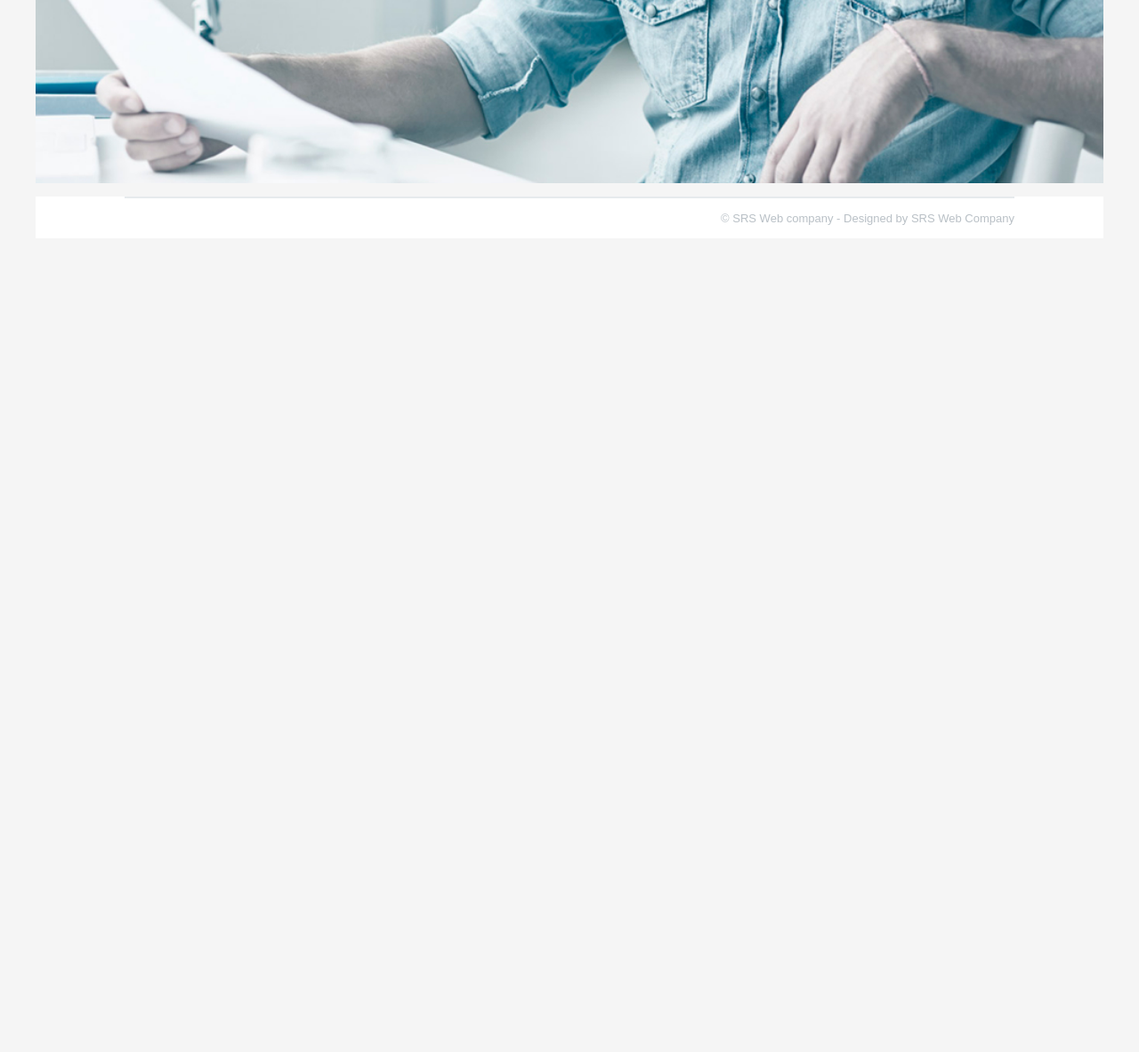
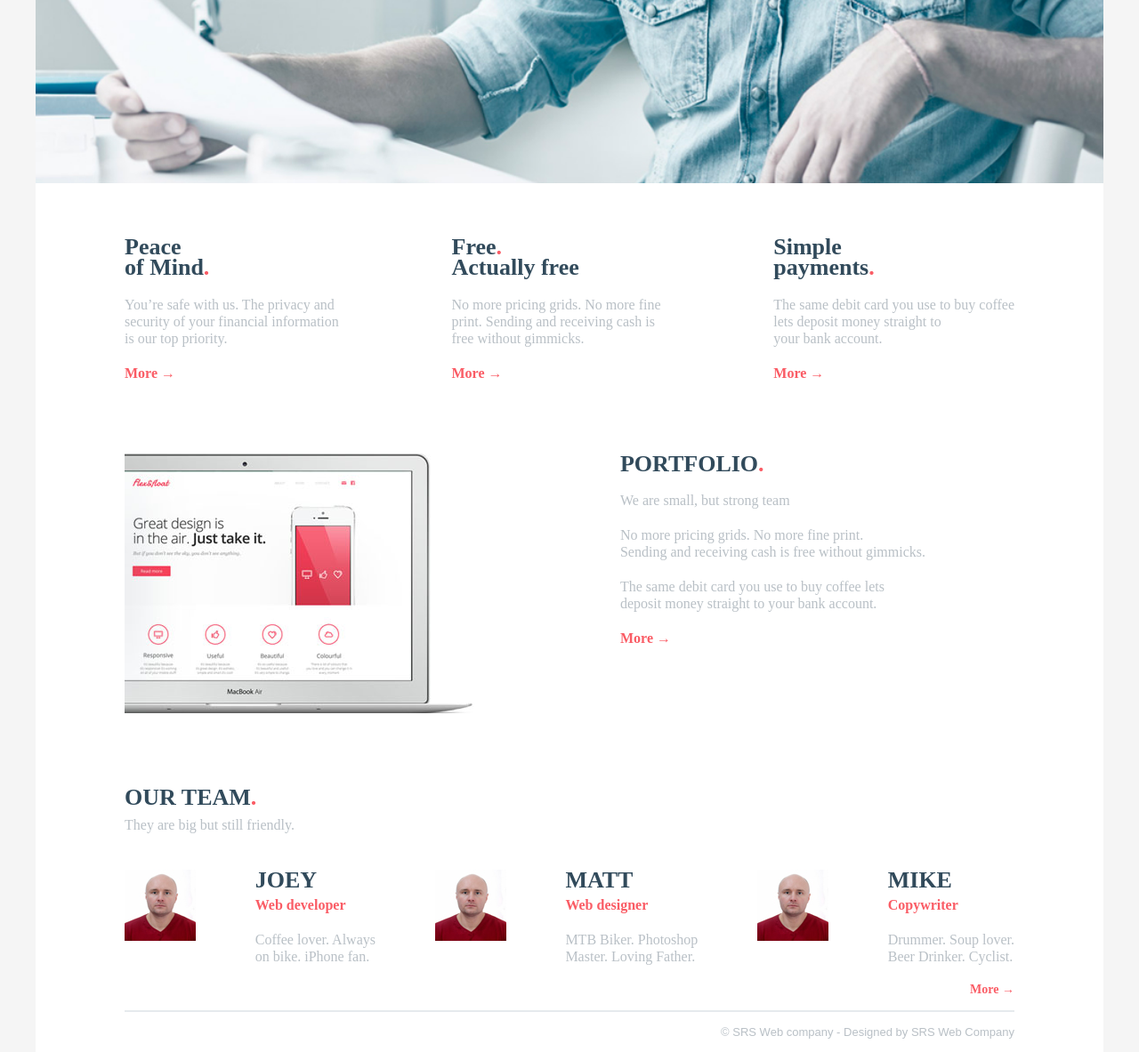
Before and after one commit to 1985SergiyShvets/Main-page, a plain HTML site: page index.html in a window 1280 px wide. Shown: the part 566-1749 px from the top of the page at 89% size. Before the commit the page ends 834 px from the top, so only its background shows below. Drawn offline with Linux system fonts and the light colour scheme; a web font is replaced by a local one.

Commit message:
x-version

```diff
--- a/index.html
+++ b/index.html
@@ -4,13 +4,15 @@
     <meta charset="UTF-8">
     <meta name="viewport" content="width=device-width, initial-scale=1.0">
     <meta http-equiv="X-UA-Compatible" content="ie=edge">
+    <link href="https://fonts.googleapis.com/css?family=PT+Serif+Caption" rel="stylesheet">
+    <link rel="stylesheet" href="style.css">
+    <link href="style-layout.css" rel="stylesheet">
     <title>SRS Web company</title>
-    <link rel="stylesheet" href="style.css">
 </head>
 <body>
     <header>
         <div class="head">
-        <h2 class="logo">SRS Web <br>company</h2>
+        <h2 class="logo">SRS Web<br>company</h2>
         <nav>
             <ul>
                 <li class="order_1"><a href="#">ABOUT</a></li>
@@ -27,20 +29,75 @@
         <h3 class="button"><a href="#">READ MORE</a></h3>
     </header>
     <div class="karkas">
-        <main>
-
-
-
-
-
-
-
-        </main>
-        <footer>
-            <div class="footer">
-                <p>© SRS Web company - Designed by SRS Web Company</p>
-            </div>
-        </footer>
+        <div class="karkas_1">
+            <section class="block-main">
+                <article>
+                    <h1>Peace<br>of Mind<span class="colortext">.</span></h1>
+                    <p>You’re safe with us. The privacy and<br>security of your financial information<br>is our top priority.</p>
+                    <p class="more"><a href="#" class="colortext">More &rarr;</a></p>
+                </article>
+                <article>
+                    <h1>Free<span class="colortext">.</span><br>Actually free</h1>
+                    <p>No more pricing grids. No more fine<br>print. Sending and receiving cash is<br>free without gimmicks.</p>
+                    <p class="more"><a href="#" class="colortext">More &rarr;</a></p>
+                </article>
+                <article>
+                    <h1>Simple<br>payments<span class="colortext">.</span></h1>
+                    <p>The same debit card you use to buy coffee<br>lets deposit money straight to<br>your bank account.</p>
+                    <p class="more"><a href="#" class="colortext">More &rarr;</a></p>
+                </article>
+            </section>
+            <section class="block-main">
+                <div class="picture">
+                    <img src="images/leptop.jpg" alt="leptop">
+                </div>
+                <article class="sidebar">
+                    <h1>PORTFOLIO<span class="colortext">.</span></h1>
+                    <p class="top">We are small, but strong team</p>
+                    <p class="tip-top">No more pricing grids. No more fine print.<br>Sending and receiving cash is free without gimmicks.<br>
+                    <br>The same debit card you use to buy coffee lets <br>deposit money straight to your bank account.</p>
+                    <p class="more"><a href="#" class="colortext">More &rarr;</a></p>
+                </article>
+            </section>
+            <section class="block-main_1">
+                <article>
+                    <h1>OUR TEAM<span class="colortext">.</span></h1>
+                    <p>They are big but still friendly.</p>
+                </article>
+            </section>
+            <section class="block-main">
+                <div class="picture_1">
+                    <img src="images/face.jpg" alt="face">
+                </div>
+                <article>
+                    <h1>JOEY</h1>
+                    <p class="developer"><span class="colortext_1">Web developer</span></p>
+                    <p>Coffee lover.  Always<br>on bike. iPhone fan.</p>
+                </article>
+                <div class="picture_1">
+                    <img src="images/face.jpg" alt="face">
+                </div>
+                <article>
+                    <h1>MATT</h1>
+                    <p class="developer"><span class="colortext_1">Web designer</span></p>
+                    <p>MTB Biker. Photoshop<br>Master. Loving Father.</p>
+                </article>
+                <div class="picture_1">
+                    <img src="images/face.jpg" alt="face">
+                    </div>
+                    <article>
+                    <h1>MIKE</h1>
+                    <p class="developer"><span class="colortext_1">Copywriter</span></p>
+                    <p>Drummer. Soup lover.<br>Beer Drinker. Cyclist.</p>
+                    </article>
+            </section>
+            <p class="more"><a href="#" class="colortext">More &rarr;</a></p>
+            <footer>
+                <div class="footer">
+                    <p>© SRS Web company - Designed by SRS Web Company</p>
+                </div>
+            </footer>
+        </div>
     </div>
 </body>
 </html>
--- /dev/null
+++ b/style-layout.css
@@ -0,0 +1,79 @@
+@media and (max-width: 720px) {
+    body {
+    font-size: 12px;
+}
+header {
+    height: 550px;
+}
+.text h1 {
+    font-size: 26px;
+}
+nav ul li {
+    padding: 10px 15px;
+}
+.text {
+    padding-top: 20%;
+}
+.text p {
+    margin-top: 10px;
+}
+.button {
+    margin-top: 25px;
+}
+.block-main {
+    padding-top: 40px;
+}
+.block-main_1 + .block-main {
+    padding-top: 30px;
+}
+.block-main_1 {
+    padding-top: 50px;
+}
+article h1 {
+    font-size: 20px;
+}
+.footer p {
+    display: flex;
+    justify-content: center;
+}
+}
+
+@media screen and (max-width: 450px) {
+   body {
+    font-size: 10px;
+    line-height: 1;
+}
+header {
+    height: 450px;
+}
+.text h1 {
+    font-size: 18px;
+}
+nav ul li {
+    padding: 5px 10px;
+}
+.text {
+    padding-top: 15%;
+}
+.text p {
+    margin-top: 5px;
+}
+.block-main {
+    padding-top: 30px;
+}
+.block-main_1 + .block-main {
+    padding-top: 20px;
+}
+.block-main_1 {
+    padding-top: 50px;
+}
+article h1 {
+    font-size: 16px;
+    color: #314a5b;
+    line-height: 0.9;
+}
+.footer p {
+    display: flex;
+    justify-content: center;
+}
+}
--- a/style.css
+++ b/style.css
@@ -6,7 +6,7 @@ body {
     background: #f5f5f5;
     max-width: 1200px;
     margin: 0 auto;
-    font-family: serif;
+    font-family: 'PT Serif Caption', serif;
     font-size: 14px;
     line-height: 1.1;
 }
@@ -55,9 +55,14 @@ nav ul li a:hover {
 .text p {
     font-size: 20px;
     color: #3b5363;
+    margin-top: 15px;
 }
 .colortext {
     color: #fa5c65;
+}
+.colortext_1 {
+    color: #fa5c65;
+    font-weight: 600;
 }
 .button {
     margin-top: 40px;
@@ -71,21 +76,66 @@ nav ul li a:hover {
     text-decoration: none;
 }
 .karkas {
-    width: 1200px;
+    max-width: 1200px;
     background-color: #fff;
+    margin: 0 auto;
 }
-
-
-
-
-
-
-
-
-
-
-footer {
-    margin: 0 100px;
+.karkas_1 {
+    max-width: 1000px;
+    background-color: #fff;
+    margin: 0 auto;
+}
+.block-main {
+    display: flex;
+    flex-wrap: wrap;
+    justify-content: space-between;
+    padding-top: 60px;
+}
+.block-main_1 + .block-main {
+    padding-top: 30px;
+}
+.block-main_1 {
+    padding-top: 80px;
+}
+.sidebar {
+    padding-right: 10%;
+}
+.block-main .more {
+    text-align: left;
+}
+.block-main article p a {
+    text-decoration: none;
+    color: #fa5c65;
+}
+article h1 {
+    font-size: 26px;
+    color: #314a5b;
+    line-height: 0.9;
+}
+article p {
+    font-size: 16px;
+    color: #b9c0c6;
+    line-height: 1.2;
+    margin: 20px 0;
+}
+.block-main_1 article p {
+    margin: 10px 0;
+}
+.developer {
+    margin-top: 7px;
+}
+.more {
+    text-align: right;
+}
+.more a {
+    text-decoration: none;
+    font-weight: 600;
+}
+.more a:hover {
+    color: #314a5b;
+}
+.picture_1 {
+    max-width: 120%;
 }
 .footer p {
     display: flex;
```
Also changed, not shown: images/face.jpg (added).
